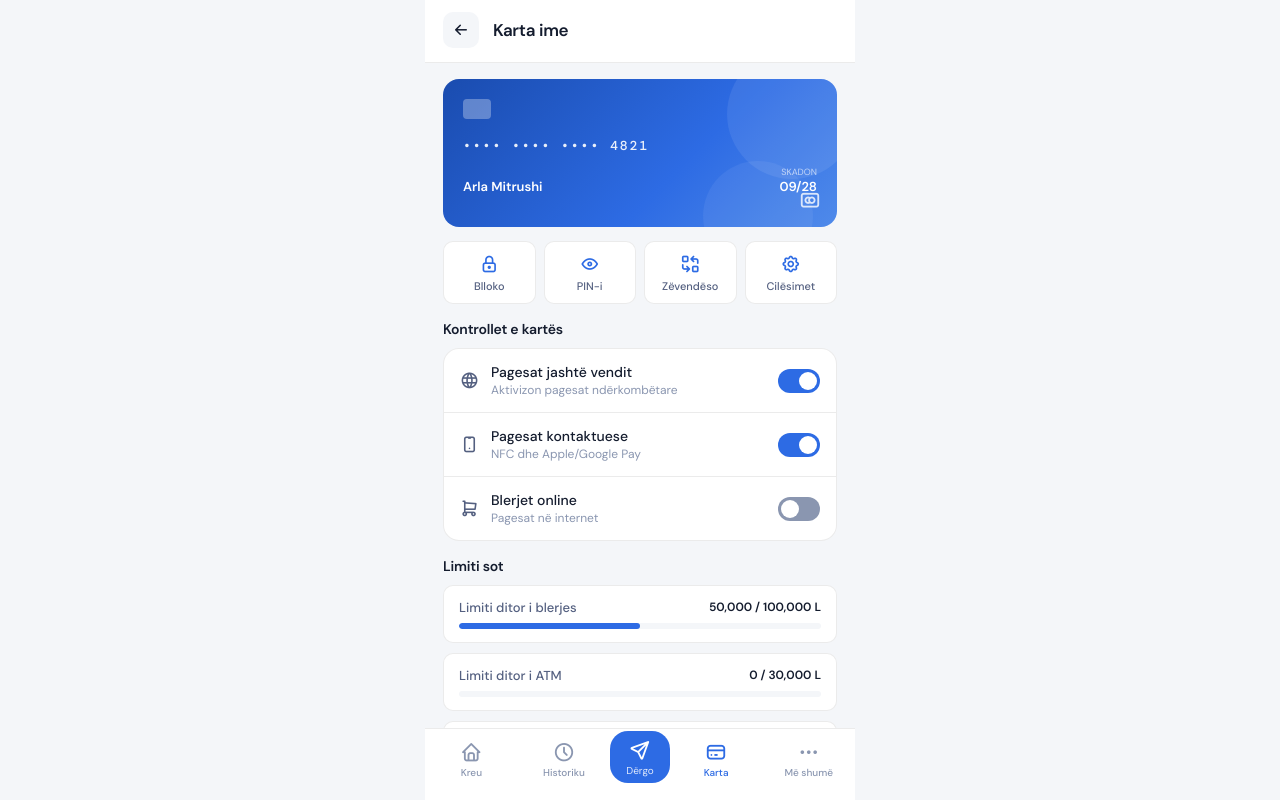
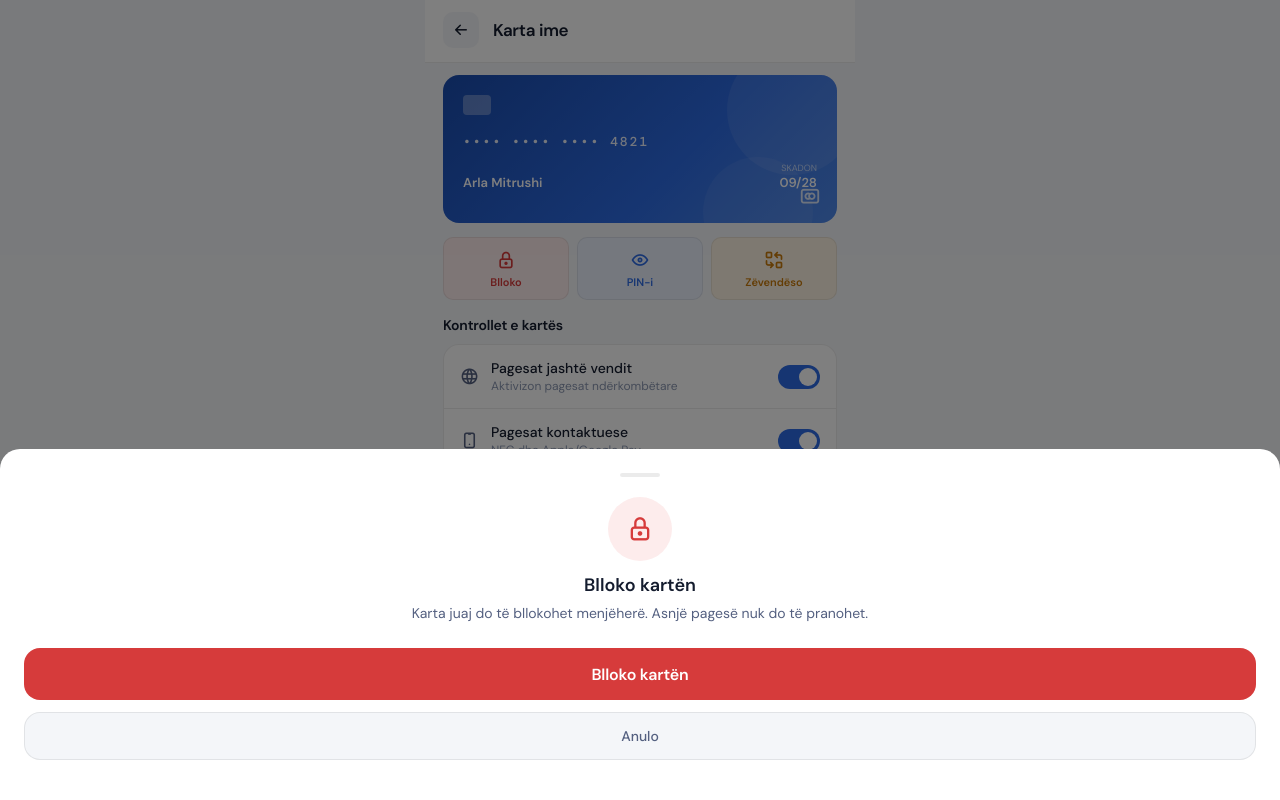
Before and after one commit to arlam15/ArlaBank, a React (Vite) app: page /cards in a window 1280 px wide. Both pictures are taken after a click on the element "Blloko". Built offline with nearby package versions, Linux system fonts and the light colour scheme.

Commit message:
Add modals for blocking, PIN display, and card replacement

```diff
--- a/src/screens/Cards.jsx
+++ b/src/screens/Cards.jsx
@@ -5,11 +5,103 @@ import BottomNav from '../components/BottomNav'
 export default function Cards() {
   const navigate = useNavigate()
   const [toggles, setToggles] = useState({ international: true, contactless: true, online: false })
+  const [showBlock, setShowBlock] = useState(false)
+  const [showPin, setShowPin] = useState(false)
+  const [showReplace, setShowReplace] = useState(false)
+  const [isBlocked, setIsBlocked] = useState(false)
+  const [pinRevealed, setPinRevealed] = useState(false)
 
   const flip = (key) => setToggles(t => ({ ...t, [key]: !t[key] }))
 
   return (
     <>
+      {/* BLLOKO MODAL */}
+      {showBlock && (
+        <div style={{ position: 'fixed', inset: 0, background: 'rgba(0,0,0,0.5)', zIndex: 200, display: 'flex', alignItems: 'flex-end' }} onClick={() => setShowBlock(false)}>
+          <div style={{ background: 'var(--surface)', borderRadius: '20px 20px 0 0', padding: '24px 24px 40px', width: '100%' }} onClick={e => e.stopPropagation()}>
+            <div style={{ width: 40, height: 4, borderRadius: 2, background: 'var(--border)', margin: '0 auto 20px' }} />
+            <div style={{ textAlign: 'center', marginBottom: 24 }}>
+              <div style={{ width: 64, height: 64, borderRadius: '50%', background: isBlocked ? 'var(--success-bg)' : 'var(--red-bg)', display: 'flex', alignItems: 'center', justifyContent: 'center', margin: '0 auto 12px' }}>
+                <i className={`ti ${isBlocked ? 'ti-lock-open' : 'ti-lock'}`} style={{ fontSize: 28, color: isBlocked ? 'var(--success)' : 'var(--red)' }} aria-hidden="true" />
+              </div>
+              <p style={{ fontSize: 18, fontWeight: 600, color: 'var(--text1)', marginBottom: 6 }}>
+                {isBlocked ? 'Zhblloko kartën' : 'Blloko kartën'}
+              </p>
+              <p style={{ fontSize: 14, color: 'var(--text2)', lineHeight: 1.5 }}>
+                {isBlocked ? 'Karta juaj është e bllokuar. Dëshironi ta zhbllokoni?' : 'Karta juaj do të bllokohet menjëherë. Asnjë pagesë nuk do të pranohet.'}
+              </p>
+            </div>
+            <button
+              className="btn-primary"
+              style={{ background: isBlocked ? 'var(--success)' : 'var(--red)', marginBottom: 12 }}
+              onClick={() => { setIsBlocked(!isBlocked); setShowBlock(false) }}
+            >
+              {isBlocked ? 'Zhblloko kartën' : 'Blloko kartën'}
+            </button>
+            <button className="btn-secondary" style={{ width: '100%' }} onClick={() => setShowBlock(false)}>Anulo</button>
+          </div>
+        </div>
+      )}
+
+      {/* PIN MODAL */}
+      {showPin && (
+        <div style={{ position: 'fixed', inset: 0, background: 'rgba(0,0,0,0.5)', zIndex: 200, display: 'flex', alignItems: 'flex-end' }} onClick={() => { setShowPin(false); setPinRevealed(false) }}>
+          <div style={{ background: 'var(--surface)', borderRadius: '20px 20px 0 0', padding: '24px 24px 40px', width: '100%' }} onClick={e => e.stopPropagation()}>
+            <div style={{ width: 40, height: 4, borderRadius: 2, background: 'var(--border)', margin: '0 auto 20px' }} />
+            <div style={{ textAlign: 'center', marginBottom: 24 }}>
+              <div style={{ width: 64, height: 64, borderRadius: '50%', background: 'var(--primary-light)', display: 'flex', alignItems: 'center', justifyContent: 'center', margin: '0 auto 12px' }}>
+                <i className="ti ti-eye" style={{ fontSize: 28, color: 'var(--primary)' }} aria-hidden="true" />
+              </div>
+              <p style={{ fontSize: 18, fontWeight: 600, color: 'var(--text1)', marginBottom: 6 }}>PIN-i juaj</p>
+              <p style={{ fontSize: 14, color: 'var(--text2)', marginBottom: 20 }}>Shtypni butonin për të parë PIN-in</p>
+              <div style={{ background: 'var(--app-bg)', borderRadius: 'var(--radius)', padding: '20px', letterSpacing: 8, fontSize: pinRevealed ? 32 : 20, fontWeight: 600, color: 'var(--text1)', fontFamily: 'var(--mono)' }}>
+                {pinRevealed ? '4 8 2 1' : '• • • •'}
+              </div>
+            </div>
+            <button
+              className="btn-primary"
+              style={{ marginBottom: 12 }}
+              onClick={() => setPinRevealed(!pinRevealed)}
+            >
+              {pinRevealed ? 'Fshih PIN-in' : 'Shfaq PIN-in'}
+            </button>
+            <button className="btn-secondary" style={{ width: '100%' }} onClick={() => { setShowPin(false); setPinRevealed(false) }}>Mbyll</button>
+          </div>
+        </div>
+      )}
+
+      {/* ZËVENDËSO MODAL */}
+      {showReplace && (
+        <div style={{ position: 'fixed', inset: 0, background: 'rgba(0,0,0,0.5)', zIndex: 200, display: 'flex', alignItems: 'flex-end' }} onClick={() => setShowReplace(false)}>
+          <div style={{ background: 'var(--surface)', borderRadius: '20px 20px 0 0', padding: '24px 24px 40px', width: '100%' }} onClick={e => e.stopPropagation()}>
+            <div style={{ width: 40, height: 4, borderRadius: 2, background: 'var(--border)', margin: '0 auto 20px' }} />
+            <div style={{ textAlign: 'center', marginBottom: 24 }}>
+              <div style={{ width: 64, height: 64, borderRadius: '50%', background: 'var(--warning-bg)', display: 'flex', alignItems: 'center', justifyContent: 'center', margin: '0 auto 12px' }}>
+                <i className="ti ti-replace" style={{ fontSize: 28, color: 'var(--warning)' }} aria-hidden="true" />
+              </div>
+              <p style={{ fontSize: 18, fontWeight: 600, color: 'var(--text1)', marginBottom: 6 }}>Zëvendëso kartën</p>
+              <p style={{ fontSize: 14, color: 'var(--text2)', lineHeight: 1.5, marginBottom: 20 }}>Karta e re do të dërgohet në adresën tuaj brenda 5-7 ditëve pune. Karta aktuale do të mbetet aktive deri në aktivizimin e kartës së re.</p>
+              <div style={{ background: 'var(--app-bg)', borderRadius: 'var(--radius-sm)', padding: '12px 16px', textAlign: 'left' }}>
+                {[
+                  { label: 'Adresa', val: 'Rruga Myslym Shyri, Tiranë' },
+                  { label: 'Kohëzgjatja', val: '5–7 ditë pune' },
+                  { label: 'Tarifa', val: 'Falas' },
+                ].map(r => (
+                  <div key={r.label} style={{ display: 'flex', justifyContent: 'space-between', padding: '6px 0', borderBottom: '0.5px solid var(--border)' }}>
+                    <span style={{ fontSize: 13, color: 'var(--text3)' }}>{r.label}</span>
+                    <span style={{ fontSize: 13, fontWeight: 500, color: 'var(--text1)' }}>{r.val}</span>
+                  </div>
+                ))}
+              </div>
+            </div>
+            <button className="btn-primary" style={{ marginBottom: 12 }} onClick={() => setShowReplace(false)}>
+              Konfirmo kërkesën
+            </button>
+            <button className="btn-secondary" style={{ width: '100%' }} onClick={() => setShowReplace(false)}>Anulo</button>
+          </div>
+        </div>
+      )}
+
       <header className="screen-header" style={{ position: 'sticky', top: 0, zIndex: 10 }}>
         <button className="back-btn" onClick={() => navigate('/dashboard')} aria-label="Kthehu">
           <i className="ti ti-arrow-left" aria-hidden="true" />
@@ -18,8 +110,10 @@ export default function Cards() {
       </header>
 
       <div className="scroll-area">
+        <div style={{ height: 12 }} />
+
         {/* Card Visual */}
-        <div style={{ margin: '16px 18px 14px', height: 148, borderRadius: 'var(--radius)', background: 'linear-gradient(135deg, #1A4CAF 0%, #2D6BE4 60%, #4F8AEA 100%)', padding: 20, color: '#fff', position: 'relative', overflow: 'hidden' }}>
+        <div style={{ margin: '0 18px 14px', height: 148, borderRadius: 'var(--radius)', background: 'linear-gradient(135deg, #1A4CAF 0%, #2D6BE4 60%, #4F8AEA 100%)', padding: 20, color: '#fff', position: 'relative', overflow: 'hidden' }}>
           <div style={{ position: 'absolute', right: -20, top: -30, width: 130, height: 130, borderRadius: '50%', background: 'rgba(255,255,255,0.08)' }} />
           <div style={{ position: 'absolute', right: 24, bottom: -44, width: 110, height: 110, borderRadius: '50%', background: 'rgba(255,255,255,0.06)' }} />
           <div style={{ width: 28, height: 20, background: 'rgba(255,255,255,0.3)', borderRadius: 4, marginBottom: 18 }} />
@@ -31,20 +125,25 @@ export default function Cards() {
               <p style={{ fontSize: 13, fontWeight: 600 }}>09/28</p>
             </div>
           </div>
+          {isBlocked && (
+            <div style={{ position: 'absolute', inset: 0, background: 'rgba(0,0,0,0.55)', borderRadius: 'var(--radius)', display: 'flex', alignItems: 'center', justifyContent: 'center', gap: 8 }}>
+              <i className="ti ti-lock" style={{ fontSize: 20, color: '#fff' }} aria-hidden="true" />
+              <span style={{ color: '#fff', fontWeight: 600, fontSize: 15 }}>Karta e bllokuar</span>
+            </div>
+          )}
           <i className="ti ti-brand-mastercard" style={{ position: 'absolute', bottom: 16, right: 16, fontSize: 22, opacity: 0.8 }} aria-hidden="true" />
         </div>
 
-        {/* Card quick actions */}
-        <div style={{ display: 'grid', gridTemplateColumns: 'repeat(4,1fr)', gap: 8, padding: '0 18px', marginBottom: 16 }}>
+        {/* Card actions */}
+        <div style={{ display: 'grid', gridTemplateColumns: 'repeat(3,1fr)', gap: 8, padding: '0 18px', marginBottom: 16 }}>
           {[
-            { icon: 'ti-lock', label: 'Blloko' },
-            { icon: 'ti-eye', label: 'PIN-i' },
-            { icon: 'ti-replace', label: 'Zëvendëso' },
-            { icon: 'ti-settings', label: 'Cilësimet' },
+            { icon: isBlocked ? 'ti-lock-open' : 'ti-lock', label: isBlocked ? 'Zhblloko' : 'Blloko', action: () => setShowBlock(true), color: isBlocked ? 'var(--success)' : 'var(--red)', bg: isBlocked ? 'var(--success-bg)' : 'var(--red-bg)' },
+            { icon: 'ti-eye', label: 'PIN-i', action: () => setShowPin(true), color: 'var(--primary)', bg: 'var(--primary-light)' },
+            { icon: 'ti-replace', label: 'Zëvendëso', action: () => setShowReplace(true), color: 'var(--warning)', bg: 'var(--warning-bg)' },
           ].map(a => (
-            <div key={a.label} style={{ display: 'flex', flexDirection: 'column', alignItems: 'center', gap: 5, background: 'var(--surface)', borderRadius: 'var(--radius-sm)', padding: '12px 8px 10px', cursor: 'pointer', border: '0.5px solid var(--border)' }}>
-              <i className={`ti ${a.icon}`} style={{ fontSize: 20, color: 'var(--primary)' }} aria-hidden="true" />
-              <span style={{ fontSize: 11, color: 'var(--text2)', fontWeight: 500 }}>{a.label}</span>
+            <div key={a.label} onClick={a.action} style={{ display: 'flex', flexDirection: 'column', alignItems: 'center', gap: 5, background: a.bg, borderRadius: 'var(--radius-sm)', padding: '12px 8px 10px', cursor: 'pointer', border: '0.5px solid var(--border)' }}>
+              <i className={`ti ${a.icon}`} style={{ fontSize: 20, color: a.color }} aria-hidden="true" />
+              <span style={{ fontSize: 11, color: a.color, fontWeight: 600 }}>{a.label}</span>
             </div>
           ))}
         </div>
@@ -70,13 +169,13 @@ export default function Cards() {
           ))}
         </div>
 
-        {/* Limits */}
-        <p className="section-title">Limiti sot</p>
+        {/* Buxheti */}
+        <p className="section-title">Buxheti sot</p>
         <div style={{ padding: '0 18px', display: 'flex', flexDirection: 'column', gap: 10, marginBottom: 12 }}>
           {[
-            { label: 'Limiti ditor i blerjes', used: 50000, total: 100000, color: 'var(--primary)' },
-            { label: 'Limiti ditor i ATM', used: 0, total: 30000, color: 'var(--success)' },
-            { label: 'Limiti javor i transfertave', used: 15000, total: 50000, color: 'var(--warning)' },
+            { label: 'Buxhet ditor i blerjes', used: 50000, total: 100000, color: 'var(--primary)' },
+            { label: 'Buxhet ditor i ATM', used: 0, total: 30000, color: 'var(--success)' },
+            { label: 'Buxhet javor i transfertave', used: 15000, total: 50000, color: 'var(--warning)' },
           ].map(l => (
             <div key={l.label} style={{ background: 'var(--surface)', borderRadius: 'var(--radius-sm)', padding: '13px 15px', border: '0.5px solid var(--border)' }}>
               <div style={{ display: 'flex', justifyContent: 'space-between', marginBottom: 7 }}>
```
